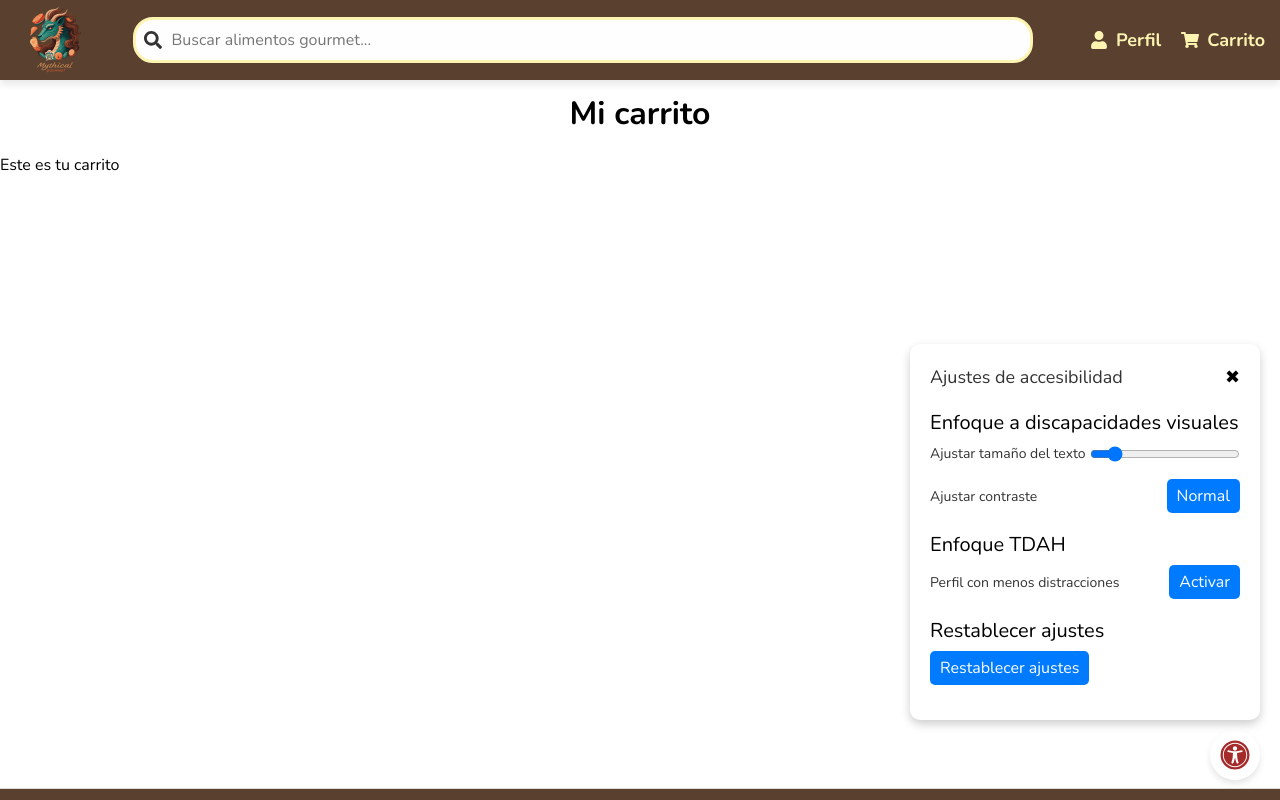
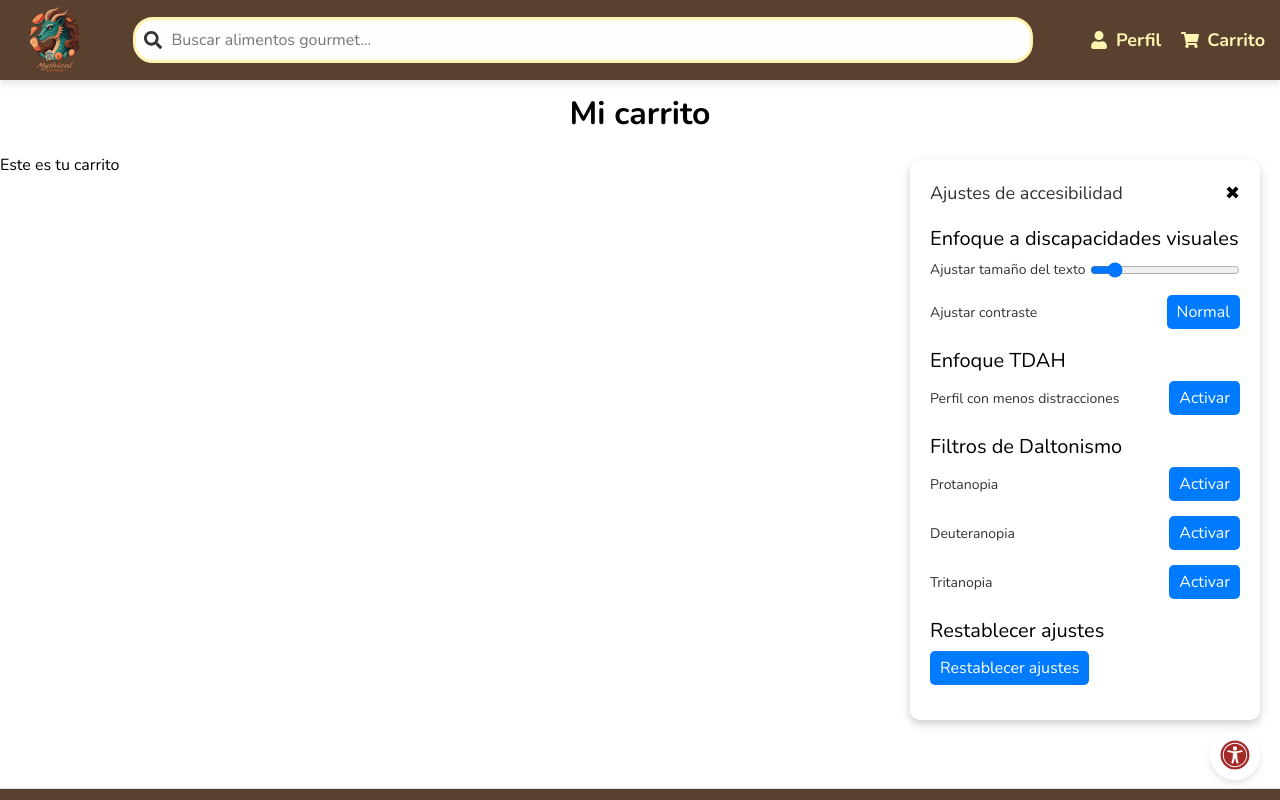
Before and after one commit to walterEon/mythical-creatures2, a React (Create React App) app: page /carrito in a window 1280 px wide. Both pictures are taken after a click on the icon 1235 px from the left and 755 px from the top of the page. Built offline with nearby package versions, Linux system fonts and the light colour scheme.

Commit message:
Ojala funcione el filtro de daltonismo

```diff
--- a/src/App.css
+++ b/src/App.css
@@ -65,3 +65,17 @@ body.contrast-low {
 .contrast-low a { color: #0000ff; }
 
 /* Puedes agregar más selectores según sea necesario para otros elementos */
+
+body.protanopia {
+  filter: hue-rotate(45deg) contrast(1.3) saturate(1.2);
+}
+
+/* Filtro para Deuteranopia */
+body.deuteranopia {
+  filter: hue-rotate(120deg) brightness(1.2) contrast(1.3);
+}
+
+/* Filtro para Tritanopia */
+body.tritanopia {
+  filter: hue-rotate(270deg) saturate(1.4) contrast(1.3);
+}
--- a/src/components/AccessibilityButton/AccessibilityButton.js
+++ b/src/components/AccessibilityButton/AccessibilityButton.js
@@ -6,7 +6,7 @@ function AccessibilityButton() {
   const [isMenuOpen, setIsMenuOpen] = useState(false);
   const [contrast, setContrast] = useState('normal');
   const [adhdProfile, setAdhdProfile] = useState(false);
-
+  const [daltonismo, setDaltonismo] = useState('none');
   // Function to adjust text size
   const adjustTextSize = (e) => {
     document.documentElement.style.fontSize = `${e.target.value}px`;
@@ -29,6 +29,13 @@ function AccessibilityButton() {
     });
   };
 
+  const toggleDaltonismo = (tipo) => {
+    const nuevoFiltro = daltonismo === tipo ? 'none' : tipo; // Si ya está activado, desactivar
+    setDaltonismo(nuevoFiltro);
+    document.body.className = nuevoFiltro; // Aplica el filtro al body
+    localStorage.setItem('daltonismo', nuevoFiltro); // Guarda el filtro en localStorage
+  };
+
   // Effect to apply contrast changes
   useEffect(() => {
     document.body.className = `contrast-${contrast}`;
@@ -38,6 +45,7 @@ function AccessibilityButton() {
   const resetAccessibilitySettings = () => {
     setContrast('normal');
     setAdhdProfile(false);
+    setDaltonismo('none');
     document.documentElement.style.fontSize = '16px';
     document.body.style.fontSize = '16px';
     document.body.className = ''; // Reset any classes
@@ -113,6 +121,30 @@ function AccessibilityButton() {
           </div>
 
           <div className="accessibility-options">
+            <h5>Filtros de Daltonismo</h5>
+            <div className="accessibility-option">
+              <span>Protanopia</span>
+              <button onClick={() => toggleDaltonismo('protanopia')}>
+                {daltonismo === 'protanopia' ? 'Desactivar' : 'Activar'}
+              </button>
+            </div>
+
+            <div className="accessibility-option">
+              <span>Deuteranopia</span>
+              <button onClick={() => toggleDaltonismo('deuteranopia')}>
+                {daltonismo === 'deuteranopia' ? 'Desactivar' : 'Activar'}
+              </button>
+            </div>
+
+            <div className="accessibility-option">
+              <span>Tritanopia</span>
+              <button onClick={() => toggleDaltonismo('tritanopia')}>
+                {daltonismo === 'tritanopia' ? 'Desactivar' : 'Activar'}
+              </button>
+            </div>
+          </div>
+
+          <div className="accessibility-options">
             <h5>Restablecer ajustes</h5>
             <div className="accessibility-option">
               <button onClick={resetAccessibilitySettings}>Restablecer ajustes</button>
```
